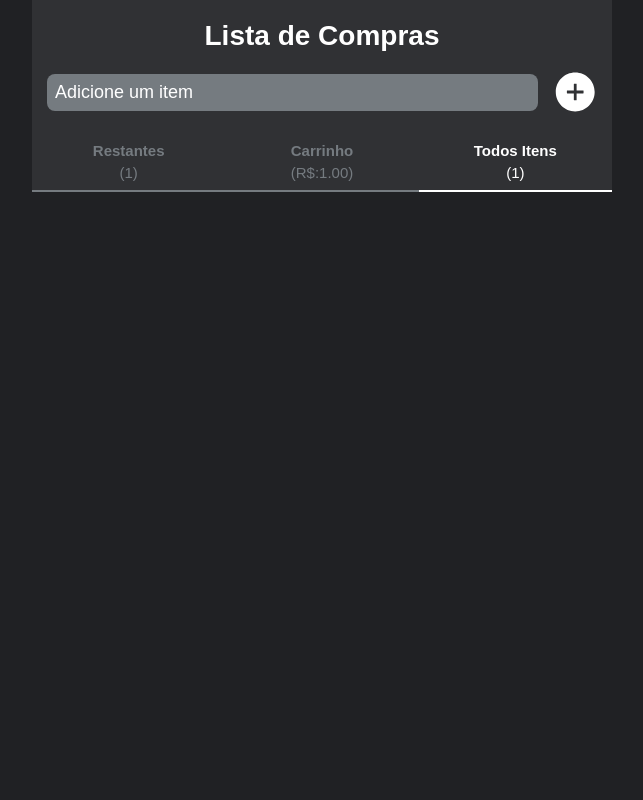
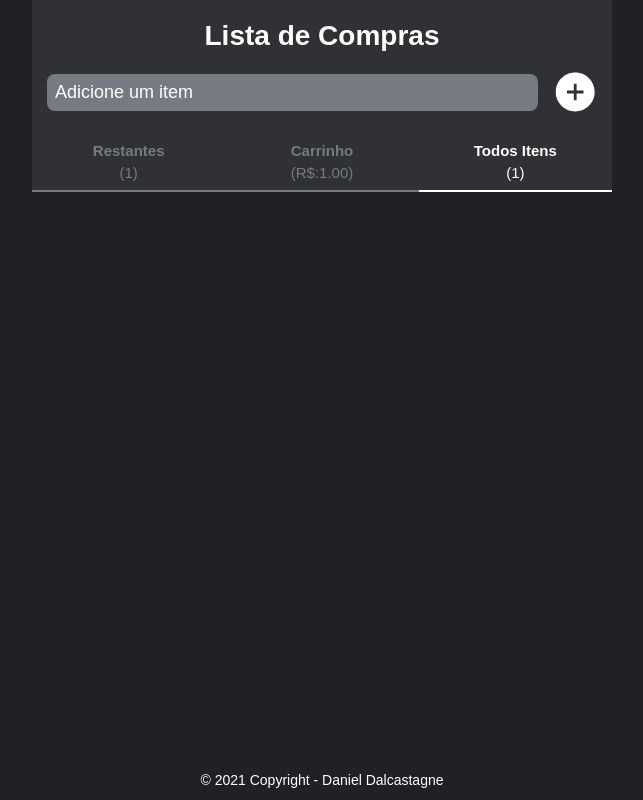
Before and after one commit to dalcastagned/shopping-list-app, a React (Create React App) app: page /all in a window 1280 px wide. Shown: the whole page, without its empty margins (318-961 px from the left). Built offline with nearby package versions, Linux system fonts and the light colour scheme.

Commit message:
added Copyright component

```diff
--- a/src/App.js
+++ b/src/App.js
@@ -4,6 +4,7 @@ import HomePage from "./pages/HomePage";
 import Cart from "./pages/Cart";
 import AllItems from "./pages/AllItems";
 import Header from "./components/Header";
+import Copyright from "./components/Copyright";
 
 function App() {
   return (
@@ -16,6 +17,7 @@ function App() {
           <Route path="/cart" element={<Cart/>} />
           <Route path="/all" element={<AllItems/>} />
         </Routes>
+        <Copyright/>
       </Router>
     </Container>
   );
--- /dev/null
+++ b/src/components/Copyright/elements.js
@@ -0,0 +1,17 @@
+import styled from 'styled-components'
+
+export const Footer = styled.div`
+    width: 100%;
+    height: 40px;
+    display: flex;
+    justify-content: center;
+    align-items: center;
+    position: absolute;
+    bottom: 0;
+`
+
+export const FooterText = styled.a`
+    color: #fff;
+    font-size: 14px;
+    text-decoration: none;
+`
--- /dev/null
+++ b/src/components/Copyright/index.js
@@ -0,0 +1,12 @@
+import React from 'react'
+import {Footer, FooterText} from './elements'
+
+const Copyright = () => {
+    return (
+        <Footer>
+            <FooterText href='https://www.linkedin.com/in/daniel-dalcastagne-4baa00179/'>© 2021 Copyright - Daniel Dalcastagne</FooterText>
+        </Footer>
+    )
+}
+
+export default Copyright
--- a/src/styles/globalStyles.js
+++ b/src/styles/globalStyles.js
@@ -20,5 +20,7 @@ export const Container = styled.div`
     min-height: 100vh;
     max-width: 580px;
     margin: 0 auto;
+    position: relative;
+    padding-bottom: 30px;
 `
 export default GlobalStyle
```
